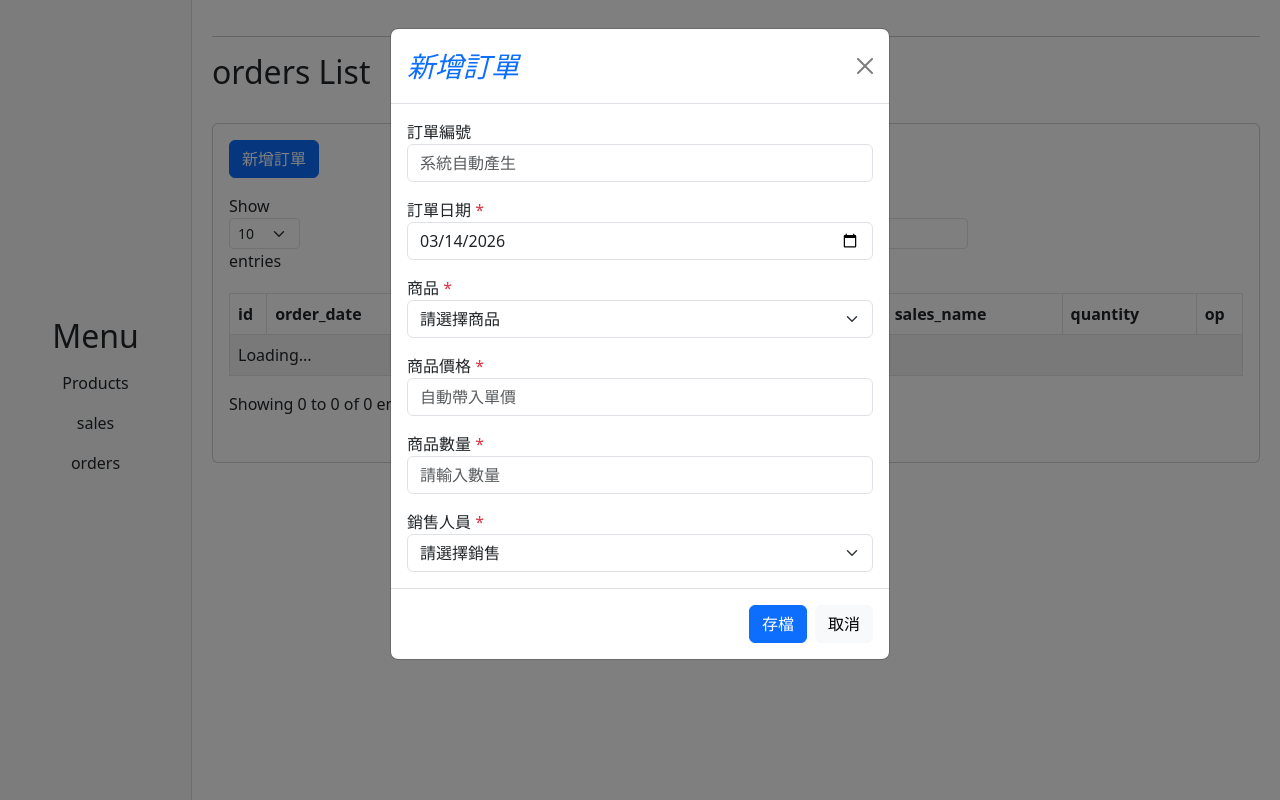
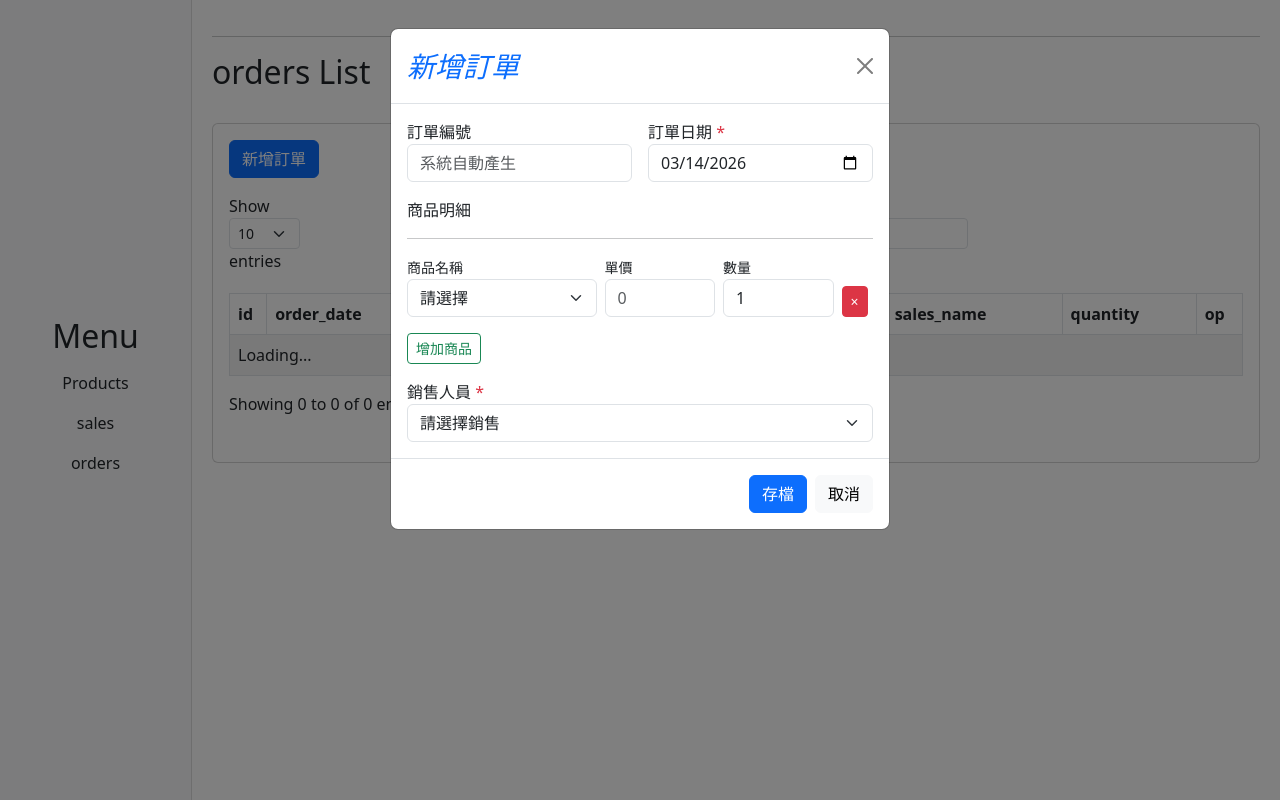
Before and after one commit to milklolo/DjangoProject, a Django app: page /order-page-new/ in a window 1280 px wide, after a click that opens the changed part. Run offline with Django 4.2, Linux system fonts and the light colour scheme; data comes from the database, SQL or seed files in the repository.

Commit message:
[update]order一筆訂單可以多個商品

```diff
--- a/test1/static/js/orders.js
+++ b/test1/static/js/orders.js
@@ -32,24 +32,38 @@ let table = $('#datatable').DataTable({
     'columns': [
         {"data": "id"},
         {"data": "order_date"},
-        {"data": "product_name"}, //serializer
-        {"data": "product_price"},
-        // {"data": "sales_id"},
+        {
+            "data": "items",
+            "render": function (data) {
+                // 在列表中顯示摘要：商品A (等 3 項)
+                if (!data || data.length === 0) return "無商品";
+                let mainProduct = data[0].product_name;
+                return data.length > 1 ? `${mainProduct} <span class="badge bg-secondary">等 ${data.length} 項</span>` : mainProduct;
+            }
+        },
+        {
+            "data": "items",
+            "render": function (data) {
+                // 計算總金額 (單價 * 數量)
+                let total = data.reduce((sum, item) => sum + (parseFloat(item.product_price) * item.quantity), 0);
+                return total.toLocaleString();
+            }
+        },
         {"data": "sales_name"},
-        {"data": "quantity"},
+        {
+            "data": "items",
+            "render": function (data) {
+                // 顯示總數量
+                return data.reduce((sum, item) => sum + item.quantity, 0);
+            }
+        },
         {
             "data": null,
             "render": function (data, type, row) {
                 return `
                 <div class="op">
-                    <button type="button" class="edit-item-btn btn btn-sm btn-primary"
-                            data-bs-toggle="modal" data-bs-target="#NewAndEditModal">
-                        修改
-                    </button>
-                    <button type="button" class="remove-item-btn btn btn-sm btn-danger"
-                            data-bs-toggle="modal" data-bs-target="#DeleteModal">
-                        刪除
-                    </button>
+                    <button type="button" class="edit-item-btn btn btn-sm btn-primary" data-bs-toggle="modal" data-bs-target="#NewAndEditModal">修改</button>
+                    <button type="button" class="remove-item-btn btn btn-sm btn-danger" data-bs-toggle="modal" data-bs-target="#DeleteModal">刪除</button>
                 </div>`;
             }
         }
@@ -61,12 +75,14 @@ let table = $('#datatable').DataTable({
 let id = 0;
 const modal_title = '訂單'
 $('#new').html(`<i class="ri-add-line"></i> 新增${modal_title}`)
-
+let rowTemplate = '';
 $(document).ready(function () {
+    rowTemplate = $('#product-row-template').html();
     // 點選修改或刪除
     $('#datatable tbody').on('click', '.edit-item-btn, .remove-item-btn', function () {
         let rowElement = $(this).closest('tr');
         let data = table.row(rowElement).data();
+        rowTemplate = $('#product-row-template').html();
 
         if (!data) return; // 防錯處理
         id = data['id'];
@@ -75,15 +91,24 @@ $(document).ready(function () {
             // 修改
             $('#id').val(data['id']);
             $('#order_date').val(data['order_date']);
-            $('#product_name').val(data['product_id']);
-            $('#product_price').val(data['product_price']);
-            $('#sales_name').val(data['sales_id']);
-            // $('#sales_name').val(data['sales_name']);
-            $('#quantity').val(data['quantity']);
+            $('#sales_name').val(data['sales']); // 填入銷售人員 ID
+
+            // 重要：清空容器並根據 items 數量重新產生 row
+            $('#product-items-container').empty();
+            if (data.items && data.items.length > 0) {
+                data.items.forEach(item => {
+                    let $newRow = $(rowTemplate);
+                    $newRow.find('.product-select').val(item.product);
+                    $newRow.find('.product-price').val(item.product_price);
+                    $newRow.find('input[name="quantity[]"]').val(item.quantity);
+                    $('#product-items-container').append($newRow);
+                });
+            }
+
             $('#type').val('EDIT');
             $('#modal_title').html(`<i class="fa fa-edit modal-icon modify-modal-text"> 修改${modal_title}</i>`);
         } else {
-            // 刪除
+            // 刪除部分保持不變...
             $('#delete_modal_title').html(`<i class="fa fa-trash-alt modal-icon text-danger"> 刪除${modal_title}</i>`);
             $('#delid').text(data['id']);
         }
@@ -135,13 +160,36 @@ $(document).ready(function () {
 
     // 新增
     $('#new').on('click', function () {
-        $('#id, #product_price, #quantity').val('');
+        $('#id').val('');
         let today = new Date().toISOString().split('T')[0];
         $('#order_date').val(today);
-        $('#product_name').val('');
         $('#sales_name').val('');
+
+        // 初始化：只留一個空白的商品列
+        $('#product-items-container').empty().append(rowTemplate);
+
         $('#type').val('NEW');
         $('#modal_title').html(`<i class="fa fa-plus modal-icon text-primary"> 新增${modal_title}</i>`);
+    });
+
+    // 增加商品列按鈕 (使用你原本喜歡的 append 方式，但改用 template 較乾淨)
+    $('#add-product-item').on('click', function () {
+        $('#product-items-container').append(rowTemplate);
+    });
+
+    // 刪除單一商品列
+    $(document).on('click', '.remove-product-item', function () {
+        if ($('.product-item-row').length > 1) {
+            $(this).closest('.product-item-row').remove();
+        }
+    });
+
+    // 價格連動：因為是動態產生的，必須用 $(document).on('change', ...)
+    $(document).on('change', '.product-select', function () {
+        const selectedOption = $(this).find('option:selected');
+        const price = selectedOption.data('price');
+        // 找到當前這一個 row 裡面的價格欄位
+        $(this).closest('.product-item-row').find('.product-price').val(price || '');
     });
 
     // 新增商品列
@@ -179,22 +227,3 @@ $(document).ready(function () {
 
     });
 });
-
-document.addEventListener('DOMContentLoaded', function () {
-    const productSelect = document.getElementById('product_name');
-    const priceInput = document.getElementById('product_price');
-
-    productSelect.addEventListener('change', function () {
-        const selectedOption = productSelect.options[productSelect.selectedIndex];
-
-        // 取得 data-price 的值
-        const price = selectedOption.getAttribute('data-price');
-
-        // 自動設定價格欄位
-        if (price) {
-            priceInput.value = price;
-        } else {
-            priceInput.value = '';
-        }
-    });
-});
--- a/test1/templates/test1/orders_n.html
+++ b/test1/templates/test1/orders_n.html
@@ -51,56 +51,170 @@
                         <h3 class="modal-title" id="modal_title"></h3>
                         <button aria-label="Close" class="btn-close" data-bs-dismiss="modal" type="button"></button>
                     </div>
+                    {#                    <div class="modal-body">#}
+                    {#                        <div class="row g-3">#}
+                    {#                            <div class="col-md-12 form-group">#}
+                    {#                                <label for="id">訂單編號</label>#}
+                    {#                                <input type="text" class="form-control" id="id" name="id" readonly#}
+                    {#                                       placeholder="系統自動產生">#}
+                    {#                            </div>#}
+                    {#                            <div class="col-md-12 form-group">#}
+                    {#                                <label for="order_date">訂單日期</label><span class="text-danger ml-1"#}
+                    {#                                                                              style="color:red"> *</span>#}
+                    {#                                <input type="date" class="form-control" id="order_date" name="order_date" required>#}
+                    {#                            </div>#}
+                    {#                            <div class="col-md-12 form-group">#}
+                    {#                                <label for="order_date">商品</label><span class="text-danger ml-1"#}
+                    {#                                                                          style="color:red"> *</span>#}
+                    {#                                <select class="form-control form-select" id="product_name" name="product">#}
+                    {#                                    <option value="" selected disabled>請選擇商品</option>#}
+                    {#                                    <span class="text-danger ml-1" style="color:red"> *</span>#}
+                    {#                                    {% for p in products %}#}
+                    {#                                        <option value="{{ p.id }}" data-price="{{ p.price }}">#}
+                    {#                                            {{ p.name }}#}
+                    {#                                        </option>#}
+                    {#                                    {% endfor %}#}
+                    {#                                </select></div>#}
+                    {#                            <div class="col-md-12">#}
+                    {#                                <label for="product_price">商品價格</label><span class="text-danger ml-1"#}
+                    {#                                                                                 style="color:red"> *</span>#}
+                    {#                                <input type="text" id="product_price" class="form-control" readonly#}
+                    {#                                       placeholder="自動帶入單價">#}
+                    {#                            </div>#}
+                    {#                            <div class="col-md-12 form-group">#}
+                    {#                                <label for="quantity">商品數量</label><span class="text-danger ml-1" style="color:red"> *</span>#}
+                    {#                                <input type="number" class="form-control" id="quantity" name="quantity"#}
+                    {#                                       min="1"#}
+                    {#                                       oninput="this.value = this.value.replace(/[^0-9]/g, '');"#}
+                    {#                                       placeholder="請輸入數量"#}
+                    {#                                       required>#}
+                    {#                            </div>#}
+                    {#                            <div class="col-md-12">#}
+                    {#                                <label for="sales_name">銷售人員</label><span class="text-danger ml-1"#}
+                    {#                                                                              style="color:red"> *</span>#}
+                    {#                                <select class="form-control form-select" id="sales_name" name="sales">#}
+                    {#                                    <option value="" selected disabled>請選擇銷售</option>#}
+                    {#                                    {% for s in sales %}#}
+                    {#                                        <option value="{{ s.id }}">{{ s.name }}</option>#}
+                    {#                                    {% endfor %}#}
+                    {#                                </select>#}
+                    {#                            </div>#}
+                    {#                        </div>#}
+                    {#                    </div>#}
                     <div class="modal-body">
+
                         <div class="row g-3">
-                            <div class="col-md-12 form-group">
+
+                            <div class="col-md-6 form-group">
+
                                 <label for="id">訂單編號</label>
+
                                 <input type="text" class="form-control" id="id" name="id" readonly
+
                                        placeholder="系統自動產生">
+
                             </div>
-                            <div class="col-md-12 form-group">
-                                <label for="order_date">訂單日期</label><span class="text-danger ml-1"
-                                                                              style="color:red"> *</span>
+
+                            <div class="col-md-6 form-group">
+
+                                <label for="order_date">訂單日期</label><span class="text-danger"> *</span>
+
                                 <input type="date" class="form-control" id="order_date" name="order_date" required>
+
                             </div>
-                            <div class="col-md-12 form-group">
-                                <label for="order_date">商品</label><span class="text-danger ml-1"
-                                                                          style="color:red"> *</span>
-                                <select class="form-control form-select" id="product_name" name="product">
-                                    <option value="" selected disabled>請選擇商品</option>
-                                    <span class="text-danger ml-1" style="color:red"> *</span>
+
+
+                            <div class="col-md-12">
+
+                                <label>商品明細</label>
+
+                                <hr>
+
+                                <div id="product-items-container">
+
+                                </div>
+
+
+                                <button type="button" class="btn btn-sm btn-outline-success mt-2" id="add-product-item">
+
+                                    <i class="ri-add-line"></i> 增加商品
+
+                                </button>
+
+                            </div>
+
+
+                            <div class="col-md-12">
+
+                                <label for="sales_name">銷售人員</label><span class="text-danger"> *</span>
+
+                                <select class="form-control form-select" id="sales_name" name="sales" required>
+
+                                    <option value="" selected disabled>請選擇銷售</option>
+
+                                    {% for s in sales %}
+
+                                        <option value="{{ s.id }}">{{ s.name }}</option>
+
+                                    {% endfor %}
+
+                                </select>
+
+                            </div>
+
+                        </div>
+
+                    </div>
+
+
+                    <template id="product-row-template">
+
+                        <div class="row g-2 mb-2 align-items-end product-item-row">
+
+                            <div class="col-md-5">
+
+                                <label class="small">商品名稱</label>
+
+                                <select class="form-control form-select product-select" name="product[]" required>
+
+                                    <option value="" selected disabled>請選擇</option>
+
                                     {% for p in products %}
-                                        <option value="{{ p.id }}" data-price="{{ p.price }}">
-                                            {{ p.name }}
-                                        </option>
+
+                                        <option value="{{ p.id }}" data-price="{{ p.price }}">{{ p.name }}</option>
+
                                     {% endfor %}
-                                </select></div>
-                            <div class="col-md-12">
-                                <label for="product_price">商品價格</label><span class="text-danger ml-1"
-                                                                                 style="color:red"> *</span>
-                                <input type="text" id="product_price" class="form-control" readonly
-                                       placeholder="自動帶入單價">
+
+                                </select>
+
                             </div>
-                            <div class="col-md-12 form-group">
-                                <label for="quantity">商品數量</label><span class="text-danger ml-1" style="color:red"> *</span>
-                                <input type="number" class="form-control" id="quantity" name="quantity"
-                                       min="1"
-                                       oninput="this.value = this.value.replace(/[^0-9]/g, '');"
-                                       placeholder="請輸入數量"
-                                       required>
+
+                            <div class="col-md-3">
+
+                                <label class="small">單價</label>
+
+                                <input type="text" class="form-control product-price" readonly placeholder="0">
+
                             </div>
-                            <div class="col-md-12">
-                                <label for="sales_name">銷售人員</label><span class="text-danger ml-1"
-                                                                              style="color:red"> *</span>
-                                <select class="form-control form-select" id="sales_name" name="sales">
-                                    <option value="" selected disabled>請選擇銷售</option>
-                                    {% for s in sales %}
-                                        <option value="{{ s.id }}">{{ s.name }}</option>
-                                    {% endfor %}
-                                </select>
+
+                            <div class="col-md-3">
+
+                                <label class="small">數量</label>
+
+                                <input type="number" class="form-control" name="quantity[]" min="1" value="1" required>
+
                             </div>
+
+                            <div class="col-md-1">
+
+                                <button type="button" class="btn btn-sm btn-danger remove-product-item">×</button>
+
+                            </div>
+
                         </div>
-                    </div>
+
+                    </template>
+
                     <input type="hidden" id="type" name="type" value="">
 
                     <div class="modal-footer">
```
Also changed, not shown: test1/models.py (+20 -10 lines), test1/serializers.py (+54 -8 lines), test1/viewsets.py (+68 -0 lines), db.sqlite3.
